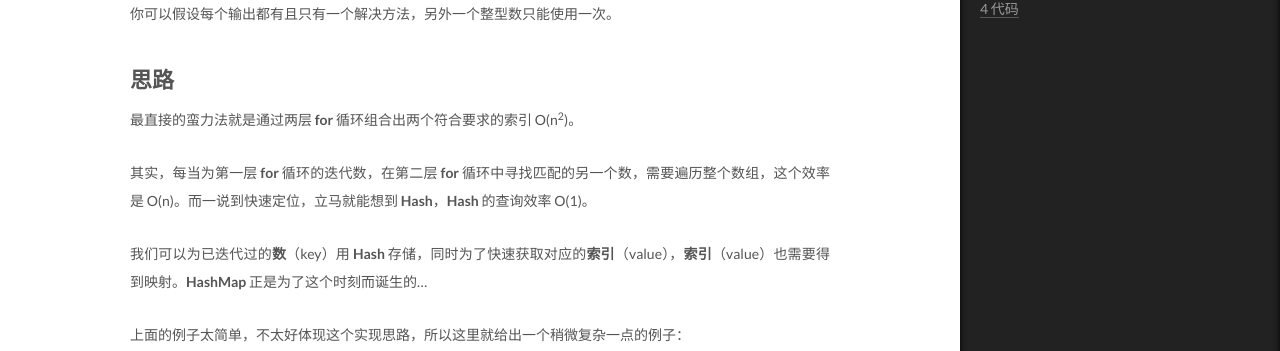
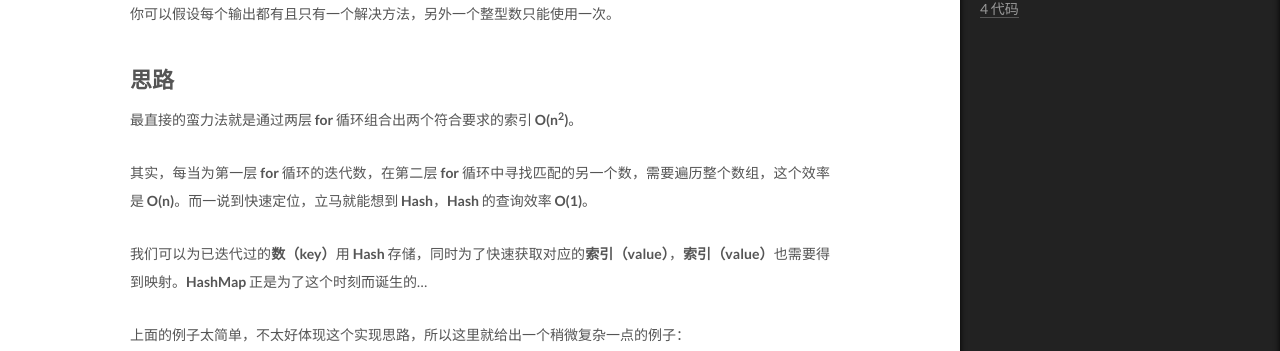
Before and after one commit to guolanren/guolanren.github.io, a Jekyll site: the page built from _posts/2020-03-08-LeetCode-1.Two-Sum.md, in a window 1280 px wide and 1400 px high, scrolled down 621 px. Shown: the part 149-500 px from the top of the window. Built offline with Jekyll 4.4.1, drawn with Linux system fonts in a browser that asks for light colours; comment, search, counter and statistics services are not loaded; some of the changed text lies outside the part shown.

```diff
--- a/_posts/2020-03-08-LeetCode-1.Two-Sum.md
+++ b/_posts/2020-03-08-LeetCode-1.Two-Sum.md
@@ -33,11 +33,11 @@ return [0, 1].
 
 ## 思路
 
-最直接的蛮力法就是通过两层 **for** 循环组合出两个符合要求的索引 O(n<sup>2</sup>)。
+最直接的蛮力法就是通过两层 **for** 循环组合出两个符合要求的索引 **O(n<sup>2</sup>)**。
 
-其实，每当为第一层 **for** 循环的迭代数，在第二层 **for** 循环中寻找匹配的另一个数，需要遍历整个数组，这个效率是 O(n)。而一说到快速定位，立马就能想到 **Hash**，**Hash** 的查询效率 O(1)。
+其实，每当为第一层 **for** 循环的迭代数，在第二层 **for** 循环中寻找匹配的另一个数，需要遍历整个数组，这个效率是 **O(n)**。而一说到快速定位，立马就能想到 **Hash**，**Hash** 的查询效率 **O(1)**。
 
-我们可以为已迭代过的**数**（key）用 **Hash** 存储，同时为了快速获取对应的**索引**（value），**索引**（value）也需要得到映射。**HashMap** 正是为了这个时刻而诞生的...
+我们可以为已迭代过的**数（key）**用 **Hash** 存储，同时为了快速获取对应的**索引（value）**，**索引（value）**也需要得到映射。**HashMap** 正是为了这个时刻而诞生的...
 
 上面的例子太简单，不太好体现这个实现思路，所以这里就给出一个稍微复杂一点的例子：
 
@@ -56,7 +56,7 @@ return [0, 2].
 
 除了题目有一定的引导性之外，人的正向思维也导致了我们在看到题目给出的 **Example** 时，下意识的在数组中组合出两个数的和，然后再去跟 **target** 进行匹配。
 
-而此刻，**HashMap** 的使用，则需要我们逆向思考：通过 **target 13** 减去当前的迭代**数 11**，再使用**差 2**去 **HashMap** 进行搜索。搜索到**结果<2, 0>**，证明当前**迭代数 11**跟**结果 2**匹配。取出结果**索引 0**，以及当前**迭代数的索引 2**，构成最终结果返回。时间复杂度 O(n)，空间复杂度 O(n)。
+而此刻，**HashMap** 的使用，则需要我们逆向思考：通过 **target 13** 减去当前的迭代**数 11**，再使用**差 2**去 **HashMap** 进行搜索。搜索到**结果<2, 0>**，证明当前**迭代数 11**跟**结果 2**匹配。取出结果**索引 0**，以及当前**迭代数的索引 2**，构成最终结果返回。时间复杂度 **O(n)**，空间复杂度 **O(n)**。
 
 ## 代码
 
```
